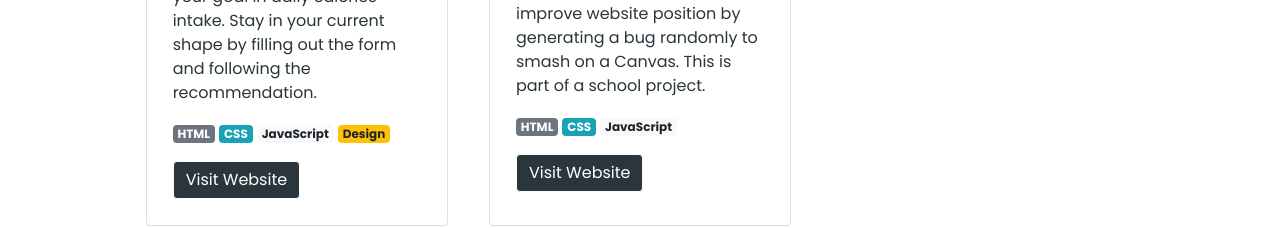
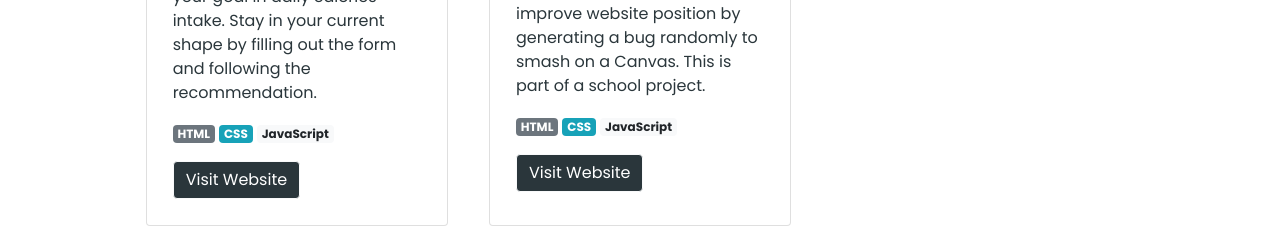
Before and after one commit to BengeeL/Portfolio2.0, a plain HTML site: page portfolio.html in a window 1280 px wide. Shown: the part 1880-2108 px from the top of the page. Drawn offline with nearby package versions, Linux system fonts and the light colour scheme.

Commit message:
Update portfolio.html

```diff
--- a/portfolio.html
+++ b/portfolio.html
@@ -135,7 +135,7 @@
               <div class="card-body">
                 <h3 class="card-title">BMR Calculator</h3>
                 <p class="card-text">This calculator will help you fix your goal in daily calories intake. Stay in your current shape by filling out the form and following the recommendation.</p>
-                <p><span class="badge badge-secondary">HTML</span> <span class="badge badge-info">CSS</span> <span class="badge badge-light">JavaScript</span> <span class="badge badge-warning">Design</span></p>
+                <p><span class="badge badge-secondary">HTML</span> <span class="badge badge-info">CSS</span> <span class="badge badge-light">JavaScript</span></p>
                 <a href="https://bengeel.github.io/BMRcalculator/" target="_blank" class="btn btn-primary btn-light">Visit Website</a>
               </div>
             </div>
```
